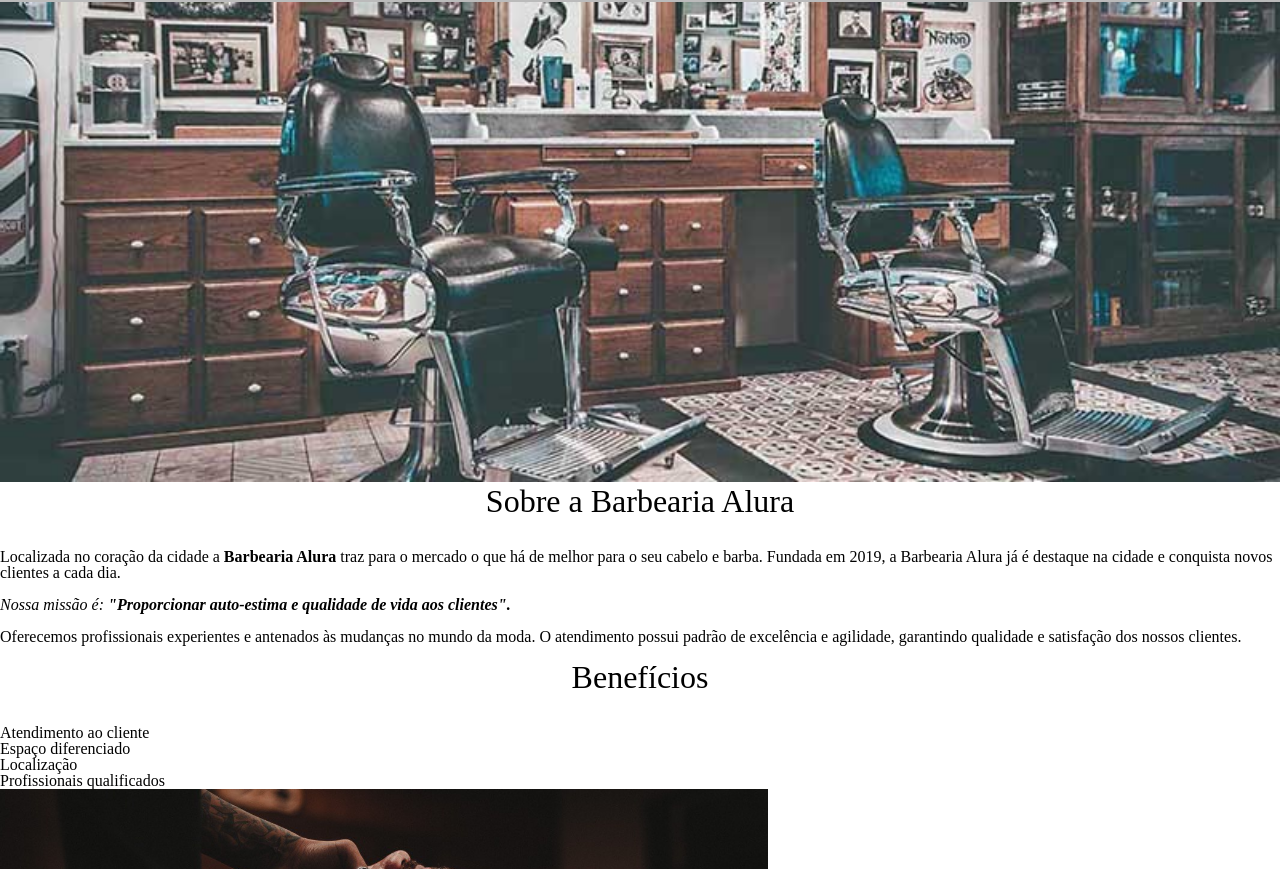
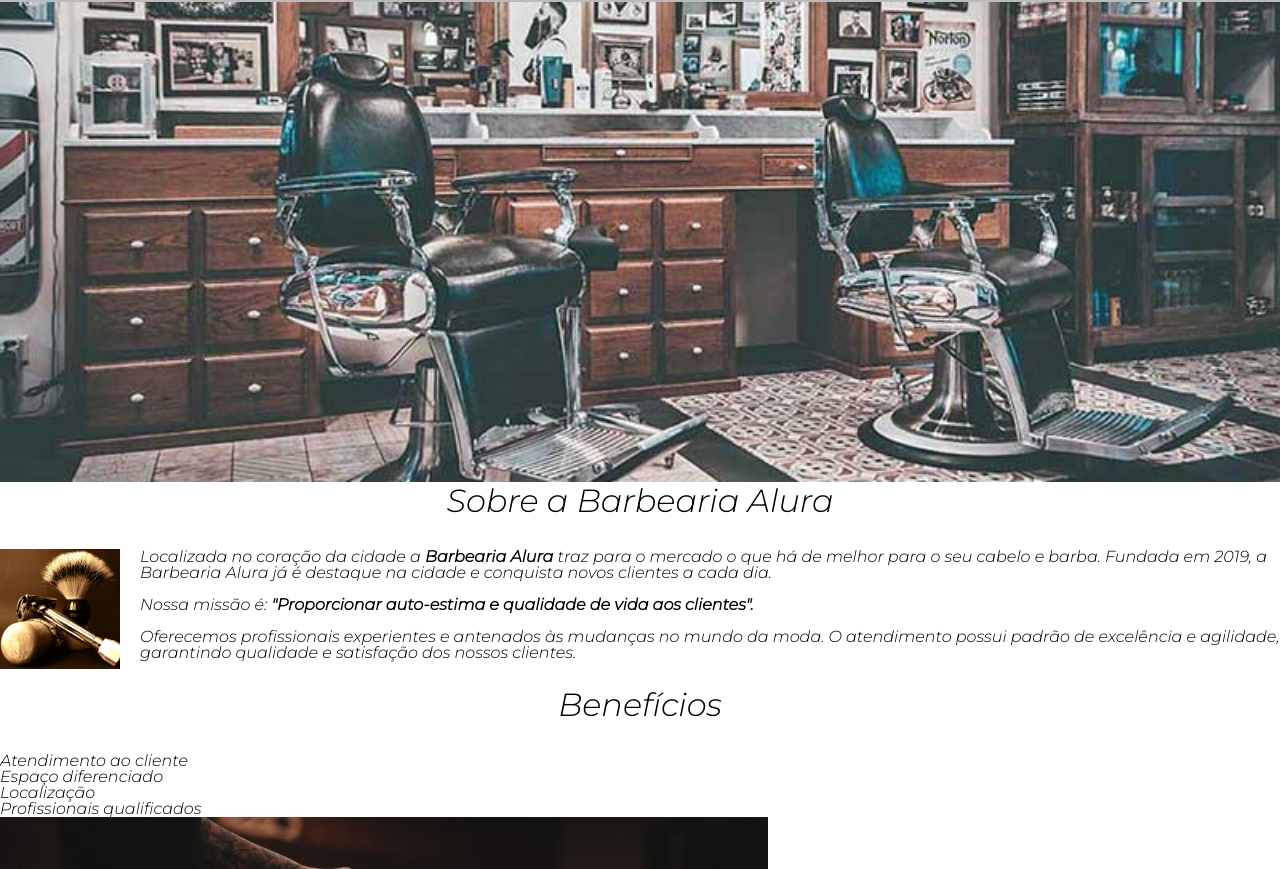
Before and after one commit to 3nilorac/barbearia-alura, a plain HTML site: page index.html in a window 1280 px wide. Shown: the part 291-1160 px from the top of the page. Drawn offline with Linux system fonts and the light colour scheme.

Commit message:
Altera estilo da fonte da página inicial e adiciona imagem de utensilios

```diff
--- a/index.html
+++ b/index.html
@@ -5,6 +5,9 @@
     <title> Barbearia Alura</title>
     <link rel="stylesheet" href="reset.css">
     <link rel="stylesheet" href="produtos.css">
+    <link rel="preconnect" href="https://fonts.googleapis.com">
+    <link rel="preconnect" href="https://fonts.gstatic.com" crossorigin>
+    <link href="https://fonts.googleapis.com/css2?family=Montserrat:ital,wght@1,100;1,300&display=swap" rel="stylesheet">
   </head>
 
   <body>
@@ -24,8 +27,11 @@
 
     <img class="banner" src="banner.jpg">
     <main>
+
       <section class="principal">
         <h2 class="titulo-principal">Sobre a Barbearia Alura</h2>
+
+        <img class="utensilios" src="utensilios.jpg" alt="Utensilios de barbearia">
 
         <p>Localizada no coração da cidade a <strong>Barbearia Alura</strong> traz para o mercado o que há de melhor para o seu cabelo e barba. Fundada em 2019, a Barbearia Alura já é destaque na cidade e conquista novos clientes a cada dia.</p>
 
--- a/produtos.css
+++ b/produtos.css
@@ -1,3 +1,7 @@
+body{
+  font-family: 'Montserrat', sans-serif;
+}
+
 header{
   background:#BBBBBB;
   padding:20px 0;
@@ -108,6 +112,7 @@ footer{
   text-align: center;
   font-size: 2em;
   margin: 0 0 1em;
+  clear: left;
 }
 
 .principal p{
@@ -125,3 +130,9 @@ footer{
 .imgbeneficios{
   width: 60%
 }
+
+.utensilios{
+  width: 120px;
+  float: left;
+  margin: 0 20px 20px 0;
+}
```
Also changed, not shown: utensilios.jpg (added).
